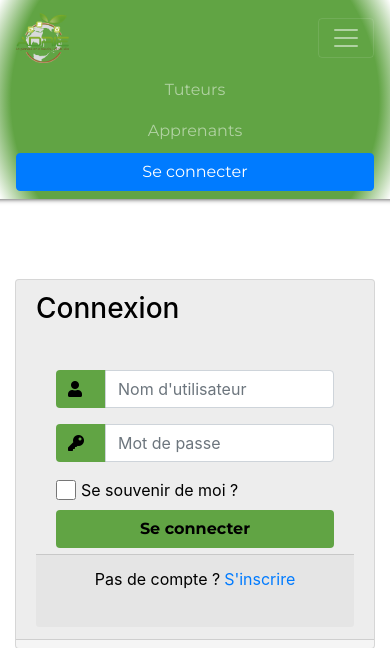
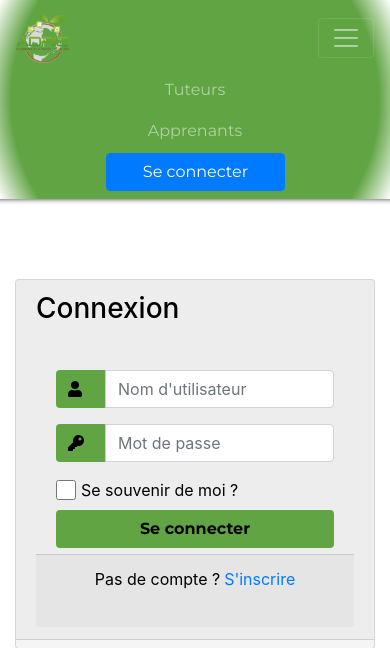
Before and after one commit to sakil-g/Projet-Adrie, a PHP site: page /edsa-adrie_proj/ in a window 390 px wide, after a click that opens the changed part. Shown: the top 648 px of the page. Run offline with PHP 8.4, Linux system fonts and the light colour scheme; some libraries are stand-ins or nearby versions.

Commit message:
modif bouton connecter version tablette

```diff
--- a/css/style.css
+++ b/css/style.css
@@ -377,5 +377,8 @@ footer{
       .logoadrie{
         margin-top: -20px;
       }
+      .conn{
+        width: 50%!important;
+      }
 
   }
```
